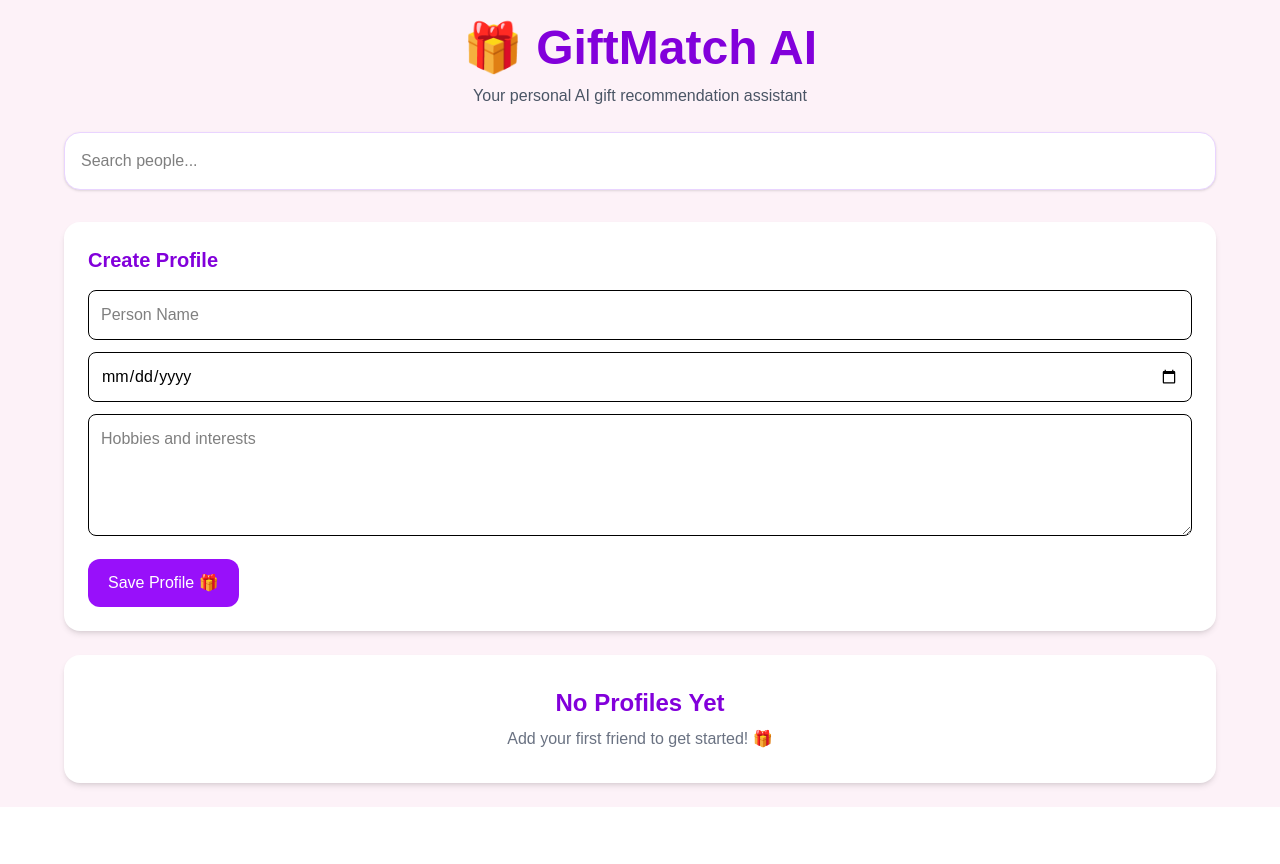
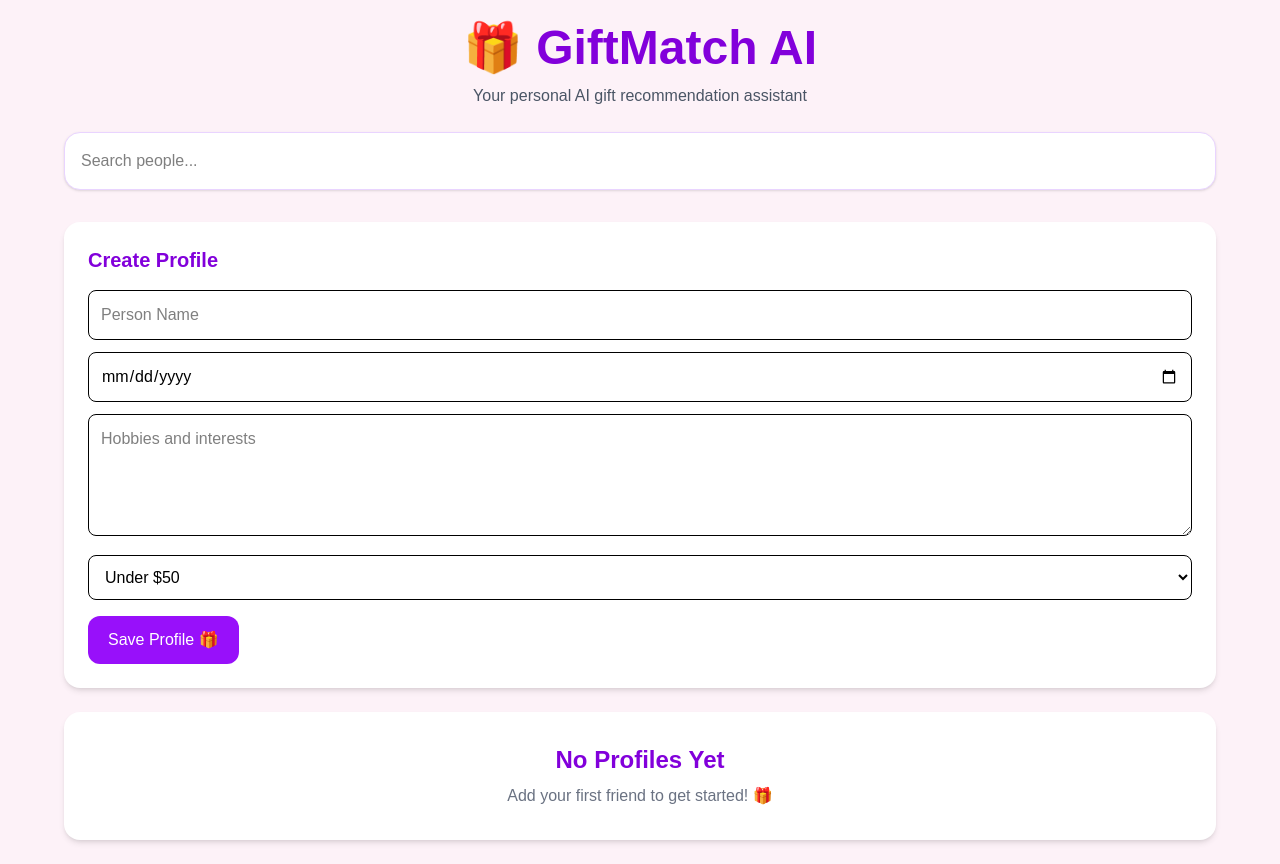
Before and after one commit to marwaqadeer/giftmatch-ai, a React (Vite) app: page / in a window 1280 px wide. Before the commit the page ends 807 px from the top, so only its background shows below. Built offline with nearby package versions, Linux system fonts and the light colour scheme.

Commit message:
Add budget selector for AI gift recommendations

```diff
--- a/src/components/ProfileCard.jsx
+++ b/src/components/ProfileCard.jsx
@@ -45,7 +45,8 @@ function ProfileCard({
         try {
 
             const ideas = await generateGiftIdeas(
-                profile.hobbies
+                profile.hobbies,
+                profile.budget
             );
 
             setGiftIdeas(ideas);
@@ -77,6 +78,10 @@ function ProfileCard({
 
             <p>
                 ❤️ Hobbies: {profile.hobbies}
+            </p>
+
+            <p>
+                💰 Budget: ${profile.budget}
             </p>
 
             <p className="mt-2 text-purple-700 font-semibold">
--- a/src/components/ProfileForm.jsx
+++ b/src/components/ProfileForm.jsx
@@ -5,6 +5,7 @@ function ProfileForm({ addProfile }) {
     const [name,setName] = useState("");
     const [birthday, setBirthday] = useState("");
     const [hobbies, setHobbies] = useState("");
+    const [budget, setBudget] = useState("50");
 
     const handleSubmit = (e) => {
 
@@ -15,6 +16,7 @@ function ProfileForm({ addProfile }) {
             name,
             birthday,
             hobbies,
+            budget,
         };
 
         addProfile(newProfile);
@@ -22,6 +24,7 @@ function ProfileForm({ addProfile }) {
         setName("");
         setBirthday("");
         setHobbies("");
+        setBudget("50");
     };
 
     return(
@@ -57,6 +60,26 @@ function ProfileForm({ addProfile }) {
                rows="4"
             />
 
+            <select
+               value={budget}
+               onChange={(e) => setBudget(e.target.value)}
+               className="border rounded-lg p-3 w-full mt-3"
+            >
+
+                <option value="25">
+                    Under $25
+                </option>
+
+                <option value="50">
+                    Under $50
+                </option>
+
+                <option value="100">
+                    Under $100
+                </option>
+
+            </select>
+
             <button
                type="submit"
                className="bg-purple-600 text-white px-5 py-3 rounded-xl mt-4"
--- a/src/services/generateGiftIdeas.js
+++ b/src/services/generateGiftIdeas.js
@@ -1,4 +1,7 @@
-export async function generateGiftIdeas(hobbies) {
+export async function generateGiftIdeas(
+    hobbies,
+    budget
+) {
 
     const response = await fetch(
         "https://white-meadow-42e2.marwaqadeer2.workers.dev/",
@@ -9,6 +12,7 @@ export async function generateGiftIdeas(hobbies) {
             },
             body: JSON.stringify({
                 hobbies,
+                budget,
             }),
         }
     );
```
